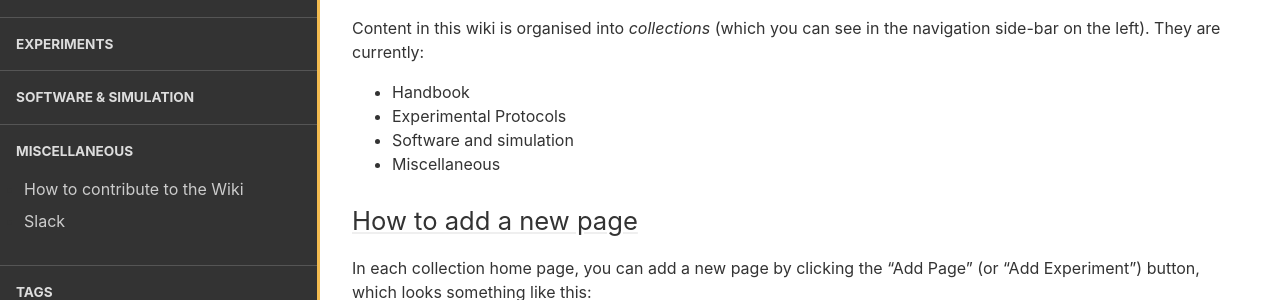
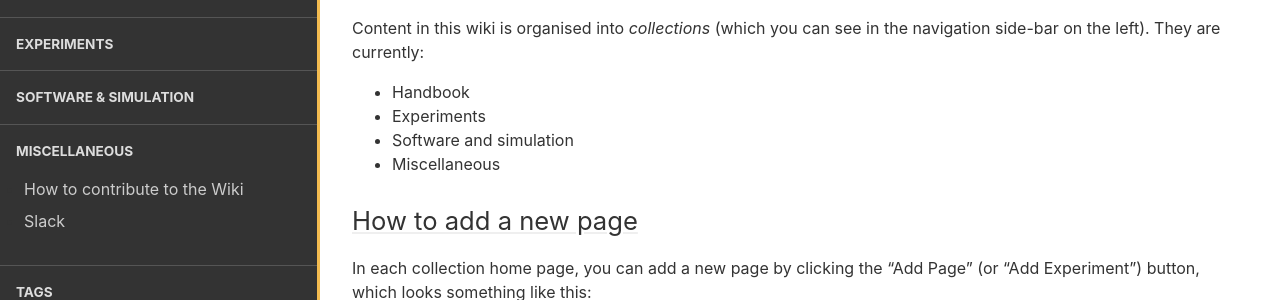
Before and after one commit to LightForm-group/wiki, a Jekyll site: the page built from collections/_miscellaneous/contribution.md, in a window 1280 px wide and 900 px high, scrolled down 409 px. Shown: the part 154-454 px from the top of the window. Built offline with Jekyll 4.4.1, drawn with Linux system fonts in a browser that asks for light colours.

Commit message:
Update contribution.md

```diff
--- a/collections/_miscellaneous/contribution.md
+++ b/collections/_miscellaneous/contribution.md
@@ -11,7 +11,7 @@ Before you start, please make sure you have a GitHub account, and that you are a
 Content in this wiki is organised into *collections* (which you can see in the navigation side-bar on the left). They are currently:
 
 - Handbook
-- Experimental Protocols
+- Experiments
 - Software and simulation
 - Miscellaneous
 
```
